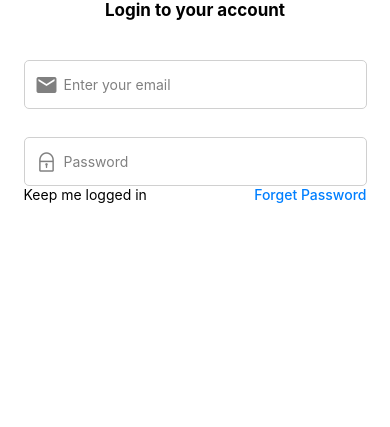
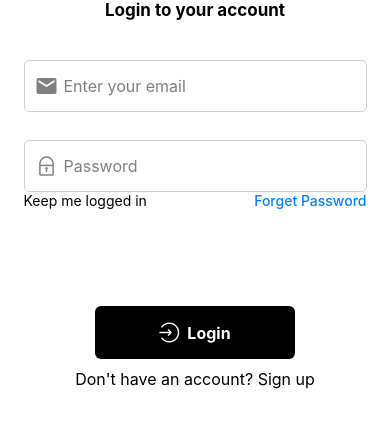
Before and after one commit to prakhardubey2002/Thread-Clone, a React Native app: screen /Login in a window 390 px wide. Shown: the part 175-602 px from the top of the page. Built offline with nearby package versions, Linux system fonts and the light colour scheme.

Commit message:
Login screen completed,eas json and cli added

```diff
--- a/app.json
+++ b/app.json
@@ -21,10 +21,16 @@
       "adaptiveIcon": {
         "foregroundImage": "./assets/adaptive-icon.png",
         "backgroundColor": "#ffffff"
-      }
+      },
+      "package": "com.prakhardubey.threadapp"
     },
     "web": {
       "favicon": "./assets/favicon.png"
+    },
+    "extra": {
+      "eas": {
+        "projectId": "ee2ef6de-5166-4549-add6-31d174a49a4b"
+      }
     }
   }
 }
--- a/screens/LoginScreen.js
+++ b/screens/LoginScreen.js
@@ -1,8 +1,10 @@
-import { Image, KeyboardAvoidingView, SafeAreaView, StyleSheet, Text, TextInput, View } from 'react-native'
-import React from 'react'
+import { Image, KeyboardAvoidingView, Pressable, SafeAreaView, StyleSheet, Text, TextInput, View } from 'react-native'
+import React, { useState } from 'react'
 import { MaterialCommunityIcons } from '@expo/vector-icons';
 import { AntDesign } from '@expo/vector-icons';
 const LoginScreen = () => {
+  const [email, setEmail] = useState("");
+  const [password, setPassword] = useState("");
   return (
     <SafeAreaView style={{ flex: 1, backgroundColor: "#fff", alignItems: "center" }} >
       <View style={{ marginTop: 50 }} >
@@ -41,8 +43,11 @@
               style={{
                 color: "gray",
                 marginVertical: 10,
-                width: 300
+                width: 300,
+                fontSize: email ? 16 : 16
               }}
+              value={email}
+              onChangeText={(text) => setEmail(text)}
               placeholder='Enter your email'
             />
           </View>
@@ -70,8 +75,11 @@
                 style={{
                   color: "gray",
                   marginVertical: 10,
-                  width: 300
+                  width: 300,
+                  fontSize: password ? 16 : 16,
                 }}
+                value={password}
+                onChangeText={(text) => setPassword(text)}
                 placeholder='Password'
               />
             </View>
@@ -83,8 +91,43 @@
             marginBottom: 12
           }} >
             <Text>Keep me logged in</Text>
-            <Text style={{fontWeight:500,color:"#007FFF"}} >Forget Password</Text>
+            <Text style={{ fontWeight: 500, color: "#007FFF" }} >Forget Password</Text>
           </View>
+        </View>
+        <View style={{ marginTop: 45 }} >
+          <Pressable style={{
+            width: 200,
+            backgroundColor: "black",
+            padding: 15,
+            marginTop: 40,
+            marginLeft: "auto",
+            marginRight: "auto",
+            borderRadius: 6,
+            flexDirection: "row",
+            gap: 8,
+            justifyContent: "center",
+            alignItems: "center"
+          }} >
+            <AntDesign name="login" size={20} color="white" />
+            <Text style={{
+              color: "#fff",
+              textAlign: "center",
+              fontWeight: "bold",
+              fontSize: 16,
+
+
+            }} >Login</Text>
+          </Pressable>
+          <Pressable style={{ marginTop: 10 }} >
+            <Text
+              style={{
+                textAlign: "center",
+                fontSize: 16
+              }}
+            >
+              Don't have an account? Sign up
+            </Text>
+          </Pressable>
         </View>
       </KeyboardAvoidingView>
     </SafeAreaView>
```
Also changed, not shown: eas.json (added, +18 -0 lines).
